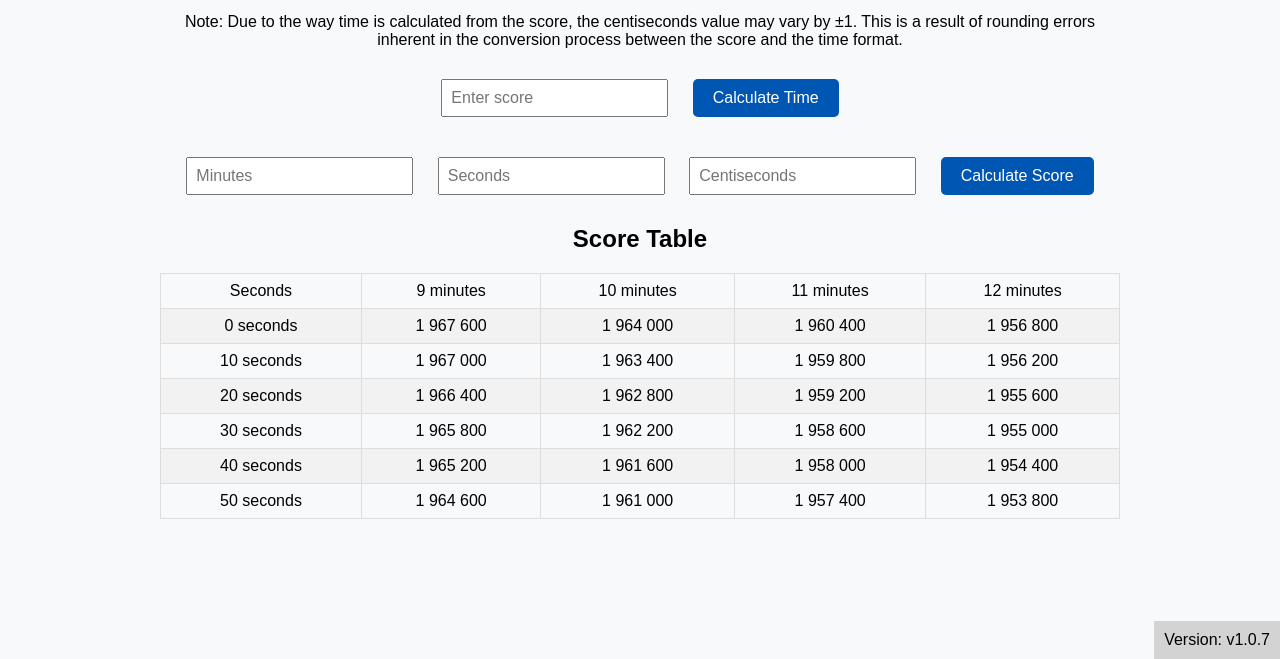
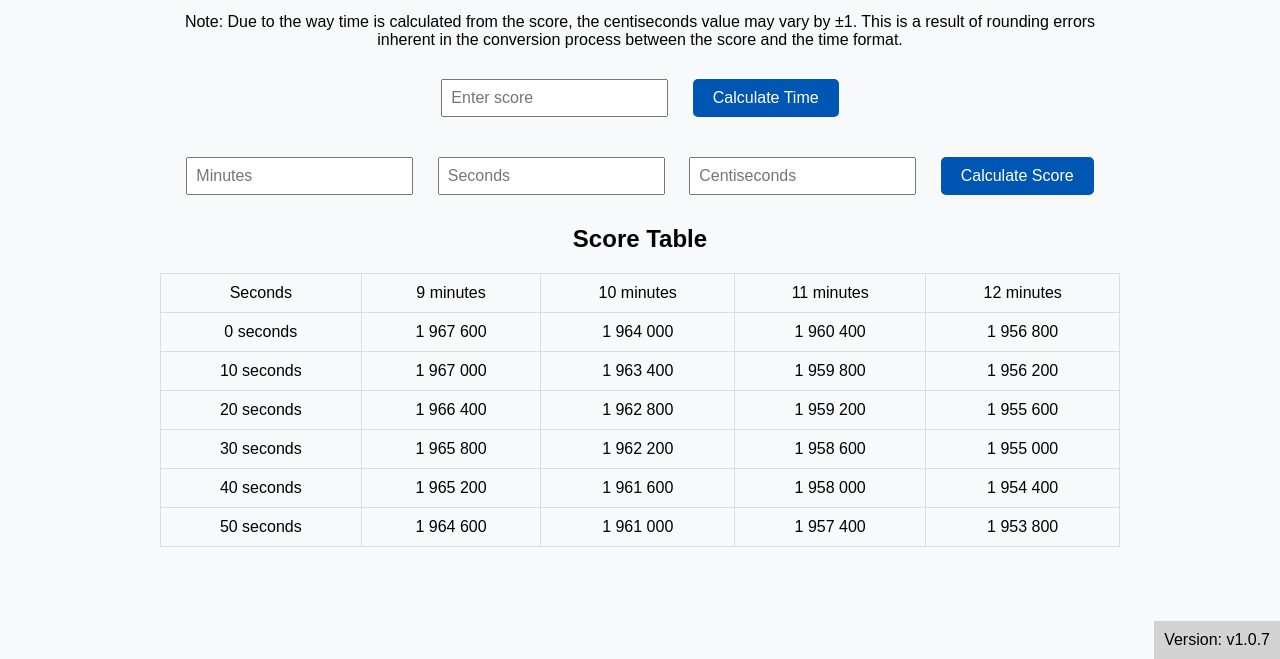
Before and after one commit to axelll/alienation, a plain HTML site: page index.html in a window 1280 px wide. Shown: the part 141-800 px from the top of the page. Drawn offline with Linux system fonts and the light colour scheme.

Commit message:
Update style.css

```diff
--- a/style.css
+++ b/style.css
@@ -48,18 +48,20 @@ table {
     margin-top: 20px;
 }
 
-th, td {
-    border: 1px solid #ddd;
-    padding: 8px;
-    text-align: center;
+/* Стили для заголовков таблицы */
+th {
+    background-color: #0056b3; /* Синий цвет фона, как у кнопок */
+    color: white; /* Белый текст */
+    padding: 10px; /* Отступы для текста внутри */
 }
 
-th {
-    background-color: #0056b3;
-    color: white;
+/* Стили для ячеек таблицы */
+td {
+    padding: 10px; /* Отступы для текста внутри */
+    border: 1px solid #ddd; /* Граница вокруг ячеек */
 }
 
-/* Четные строки таблицы для лучшей читаемости */
-tr:nth-child(even) {
-    background-color: #f2f2f2;
+/* Добавим стили для заголовочной ячейки секунд */
+th:first-child {
+    background-color: #ff8c00; /* Оранжевый цвет для отличия */
 }
```
